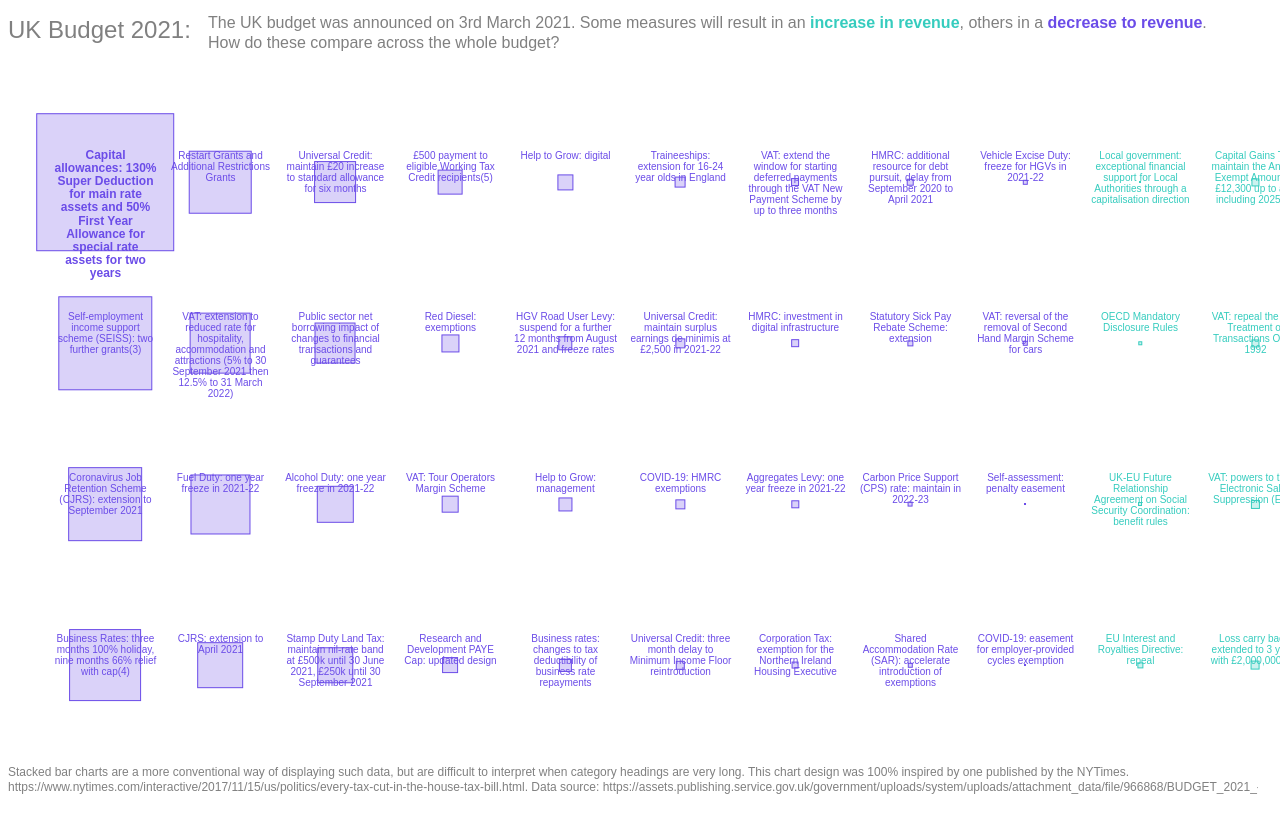
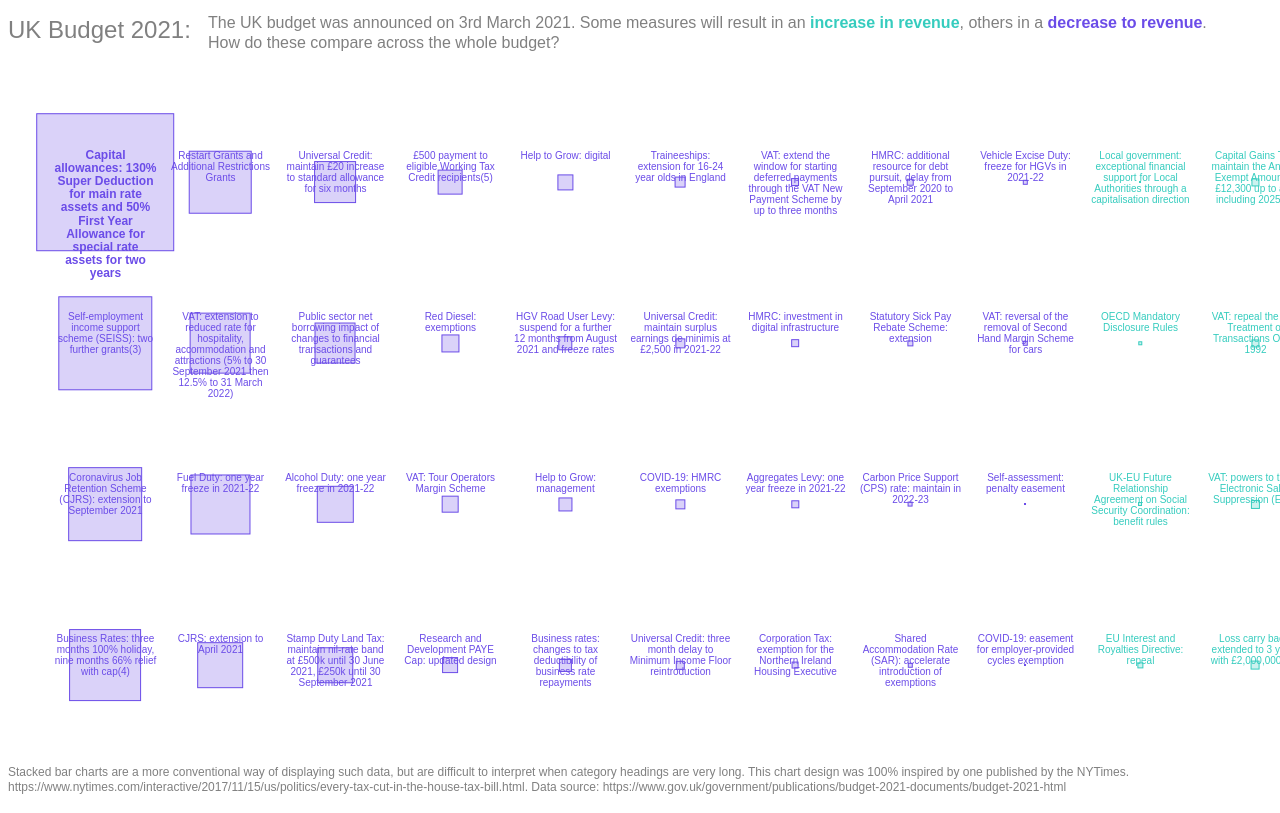
Before and after one commit to njball/3PagesSpringBudget-2021, a plain HTML site: page index.html in a window 1280 px wide. Shown: the top 813 px of the page. Drawn offline with nearby package versions, Linux system fonts and the light colour scheme.

Commit message:
Revert "Changed data source in footnotes to pdf from html"
This reverts commit 798721602f27ec42fca136492312d17580f67258.

```diff
--- a/index.html
+++ b/index.html
@@ -18,7 +18,7 @@
             var visDescr1_5 = ".";
             var visDescr2 = "How do these compare across the whole budget?";
             var visDataNotes_1 = "Stacked bar charts are a more conventional way of displaying such data, but are difficult to interpret when category headings are very long. This chart design was 100% inspired by one published by the NYTimes."
-            var visDataNotes_2 = "https://www.nytimes.com/interactive/2017/11/15/us/politics/every-tax-cut-in-the-house-tax-bill.html. Data source: https://assets.publishing.service.gov.uk/government/uploads/system/uploads/attachment_data/file/966868/BUDGET_2021_-_web.pdf (pages 47-49)";
+            var visDataNotes_2 = "https://www.nytimes.com/interactive/2017/11/15/us/politics/every-tax-cut-in-the-house-tax-bill.html. Data source: https://www.gov.uk/government/publications/budget-2021-documents/budget-2021-html ";
 
 			//Create the svg container for title
 			var svgTitleHeight = 50, svgTitleWidth = 1250;
```
